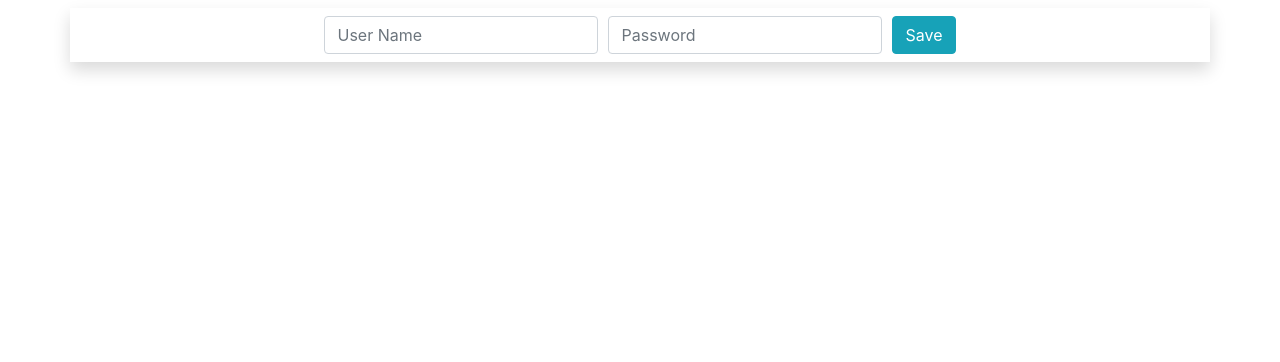
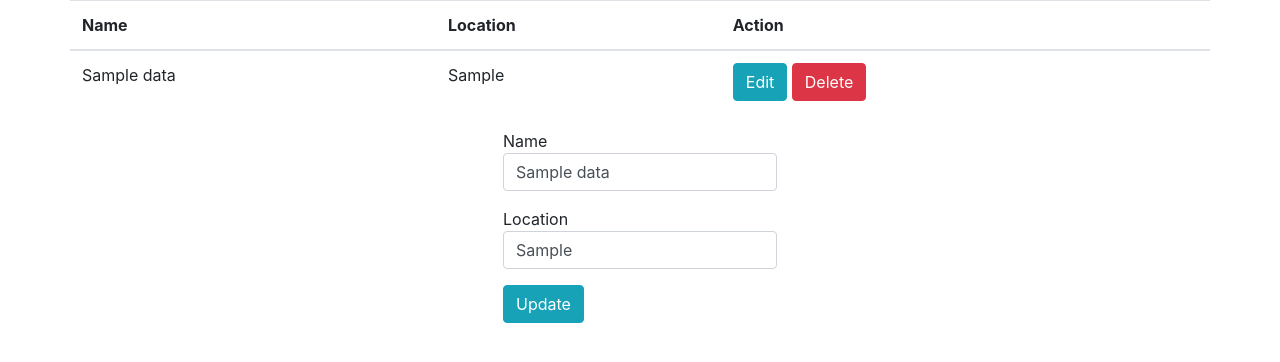
Before and after one commit to ravindukariyapperuma/php-crud-operation, a PHP site: page /index.php?edit=1 in a window 1280 px wide. Shown: the top 362 px of the page. Run offline with PHP 8.4, Linux system fonts and the light colour scheme; tables that the repository leaves empty or names only in its code hold one stand-in row (values such as "Sample post"); data that the repository does not hold is empty.

Commit message:
index and process files added

```diff
--- a/index.php
+++ b/index.php
@@ -8,30 +8,88 @@
     <!-- Bootstrap CSS -->
     <link rel="stylesheet" href="https://stackpath.bootstrapcdn.com/bootstrap/4.3.1/css/bootstrap.min.css" integrity="sha384-ggOyR0iXCbMQv3Xipma34MD+dH/1fQ784/j6cY/iJTQUOhcWr7x9JvoRxT2MZw1T" crossorigin="anonymous">
 
-    <title>PHP_CRUD</title>
+    <title>PHP CRUD</title>
   </head>
   <body>
-  <!-- <?= $_GET['id']; ?> -->
-  <!-- <?= $_GET['name']; ?> -->
-    <div class="container mt-2 mb-4 p-2 shadow bg-white">
-		<form action="CRUDquery.php" method="POST">
-			<div class="form-row justify-content-center">
-				<div class="col-auto">
-					<input type="text" name="username" class="form-control" id="username" placeholder="User Name">
-				</div>
-				<div class="col-auto">
-					<input type="text" name="password" class="form-control" id="password" placeholder="Password">
-				</div>
-				<div class="col-auto">
-					<button type="submit" name="save" class="btn btn-info">Save</button>
-				</div>
-			</div>
+  <?php require_once 'process.php'; ?>
+  <?php
+	if(isset($_SESSION['message'])): ?>
+	<div class = "alert alert-<?=$_SESSION['msg_type']?>">
+		<?php
+			echo $_SESSION['message'];
+			unset($_SESSION['message']);
+		?>
+	</div>
+	<?php endif ?>
+  <div class="container">
+  <?php
+	$mysqli = new mysqli('localhost', 'root', '', 'crud') or die(mysqli_error($mysqli));
+	$result = $mysqli->query("SELECT * FROM data") or die($mysqli->error);
+	//pre_r($result);
+	?>
+
+	<div class="row justify-content-center">
+		<table class="table">
+			<thead>
+				<tr>
+					<th>Name</th>
+					<th>Location</th>
+					<th colspan="2">Action</th>
+				</tr>
+			</thead>
+		<?php
+			while($row = $result->fetch_assoc()): ?>
+				<tr>
+					<td><?php echo $row['name']; ?></td>
+					<td><?php echo $row['location']; ?></td>
+					<td>
+						<a href="index.php?edit=<?php echo $row['id']; ?>"
+						class ="btn btn-info">Edit</a>
+						<a href="process.php?delete=<?php echo $row['id']; ?>"
+						class ="btn btn-danger">Delete</a>
+					</td>
+				</tr>
+			<?php endwhile; ?>
+		</table>
+	</div>
+	<?php
+	function pre_r( $array ){
+		echo '<pre>';
+		print_r($array);
+		echo '</pre>';
+	}
+	?>
+
+	<div class="row justify-content-center">
+    <form action="process.php" method="POST">
+		<input type="hidden" name="id" value="<?php echo $id; ?>">
+		<div class ="form-group">
+		<lable>Name</lable>
+		<input type="text" name="name" class="form-control"
+		value ="<?php echo $name; ?>" placeholder="Enter your name">
+		</div>
+		<div class="form-group">
+		<lable>Location</lable>
+		<input type="text" name="location" class="form-control"
+		value ="<?php echo $location; ?>" placeholder="Enter your location">
+		</div>
+		<div class="form-group">
+		<?php
+		if ($update == true):
+		?>
+			<button type="submit" class="btn btn-info" name="update">Update</button>
+		<?php else: ?>
+			<button type="submit" class="btn btn-primary" name="save">Save</button>
+		<?php endif; ?>
+		</div>
 		</form>
-	</div>
+		</div>
+		</div>
 
     <!-- Optional JavaScript -->
     <!-- jQuery first, then Popper.js, then Bootstrap JS -->
     <script src="https://code.jquery.com/jquery-3.3.1.slim.min.js" integrity="sha384-q8i/X+965DzO0rT7abK41JStQIAqVgRVzpbzo5smXKp4YfRvH+8abtTE1Pi6jizo" crossorigin="anonymous"></script>
-
+    <script src="https://cdnjs.cloudflare.com/ajax/libs/popper.js/1.14.7/umd/popper.min.js" integrity="sha384-UO2eT0CpHqdSJQ6hJty5KVphtPhzWj9WO1clHTMGa3JDZwrnQq4sF86dIHNDz0W1" crossorigin="anonymous"></script>
+    <script src="https://stackpath.bootstrapcdn.com/bootstrap/4.3.1/js/bootstrap.min.js" integrity="sha384-JjSmVgyd0p3pXB1rRibZUAYoIIy6OrQ6VrjIEaFf/nJGzIxFDsf4x0xIM+B07jRM" crossorigin="anonymous"></script>
   </body>
 </html>
--- /dev/null
+++ b/process.php
@@ -0,0 +1,57 @@
+<?php
+
+session_start();
+
+$mysqli = new mysqli('localhost', 'root', '', 'crud') or die(mysqli_error($mysqli));
+
+$id = 0;
+$update = false;
+$name = '';
+$location ='';
+
+if(isset($_POST['save'])){
+	$name = $_POST['name'];
+	$location = $_POST['location'];
+
+	$mysqli->query("INSERT INTO data(name, location) VALUES('$name', '$location')") or die($mysqli->error);
+
+	$_SESSION['message'] = "Record has been saved!";
+	$_SESSION['msg_type'] = "success";
+
+	header("location: index.php");
+}
+
+if (isset($_GET['delete'])){
+	$id = $_GET['delete'];
+	$mysqli->query("DELETE FROM data WHERE id=$id") or die($mysql->error());
+
+	$_SESSION['message'] = "Record has been deleted!";
+	$_SESSION['msg_type'] = "danger";
+
+	header("location: index.php");
+}
+
+if (isset($_GET['edit'])){
+	$id = $_GET['edit'];
+	$update = true;
+	$result = $mysqli->query("SELECT * FROM data WHERE id=$id") or die($mysqli->error());
+	if(count($result)==1){
+		$row = $result->fetch_array();
+		$name = $row['name'];
+		$location = $row['location'];
+	}
+}
+
+if(isset($_POST['update'])){
+	$id = $_POST['id'];
+	$name = $_POST['name'];
+	$location = $_POST['location'];
+
+	$mysqli->query("UPDATE data SET name='$name', location='$location' WHERE id=$id") or die($mysqli->error);
+	$_SESSION['message'] = "Record has been updateed!";
+	$_SESSION['msg_type'] = "warning";
+
+	header('location: index.php');
+}
+
+?>
```
Also changed, not shown: CRUDquery.php (deleted, +0 -28 lines).
